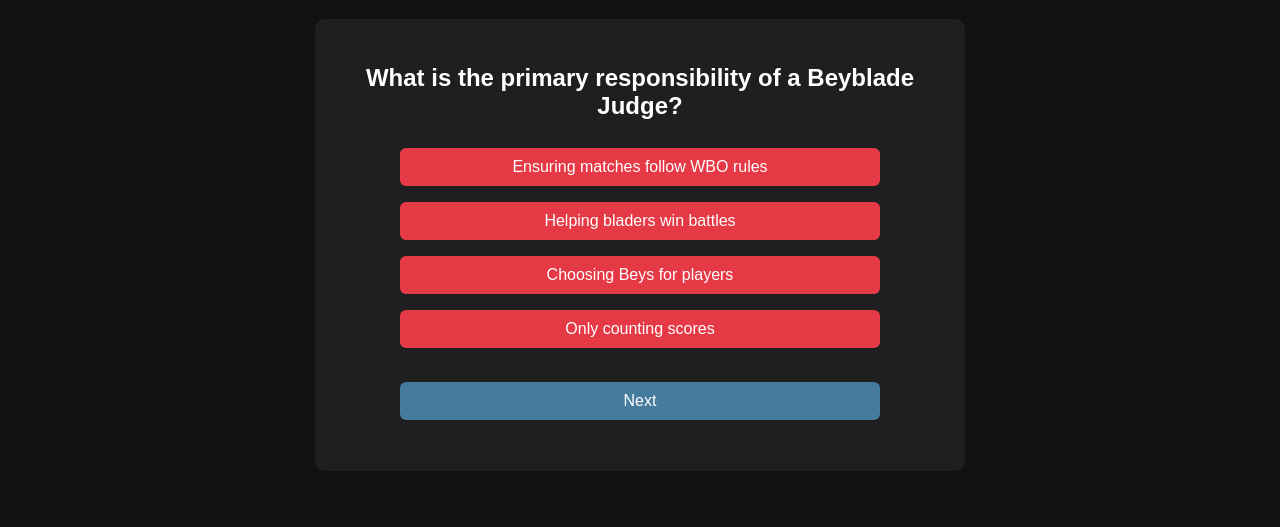
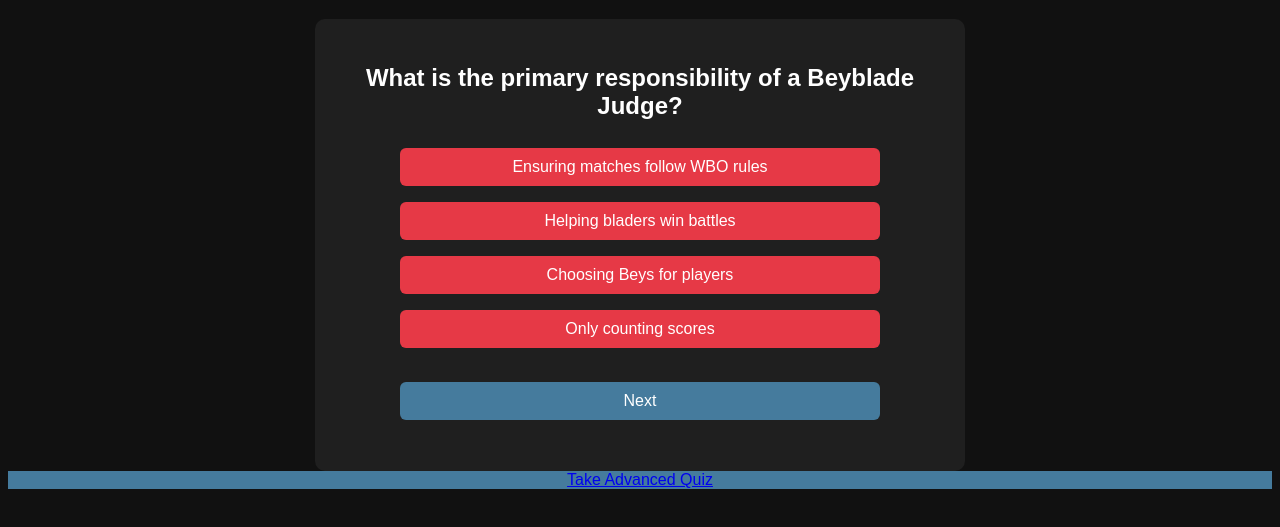
Before and after one commit to inzamamshaikh8513/Beyblade-Judge-certification, a plain HTML site: page index.html in a window 1280 px wide. Shown: the part 61-588 px from the top of the page. Drawn offline with Linux system fonts and the light colour scheme.

Commit message:
Add link to advanced quiz in index.html

```diff
--- a/index.html
+++ b/index.html
@@ -61,7 +61,7 @@
     <div style="background-color: #457b9d;">
 <center>
 
-
+<a href="advanced.html">Take Advanced Quiz</a>
 
 
 
```
